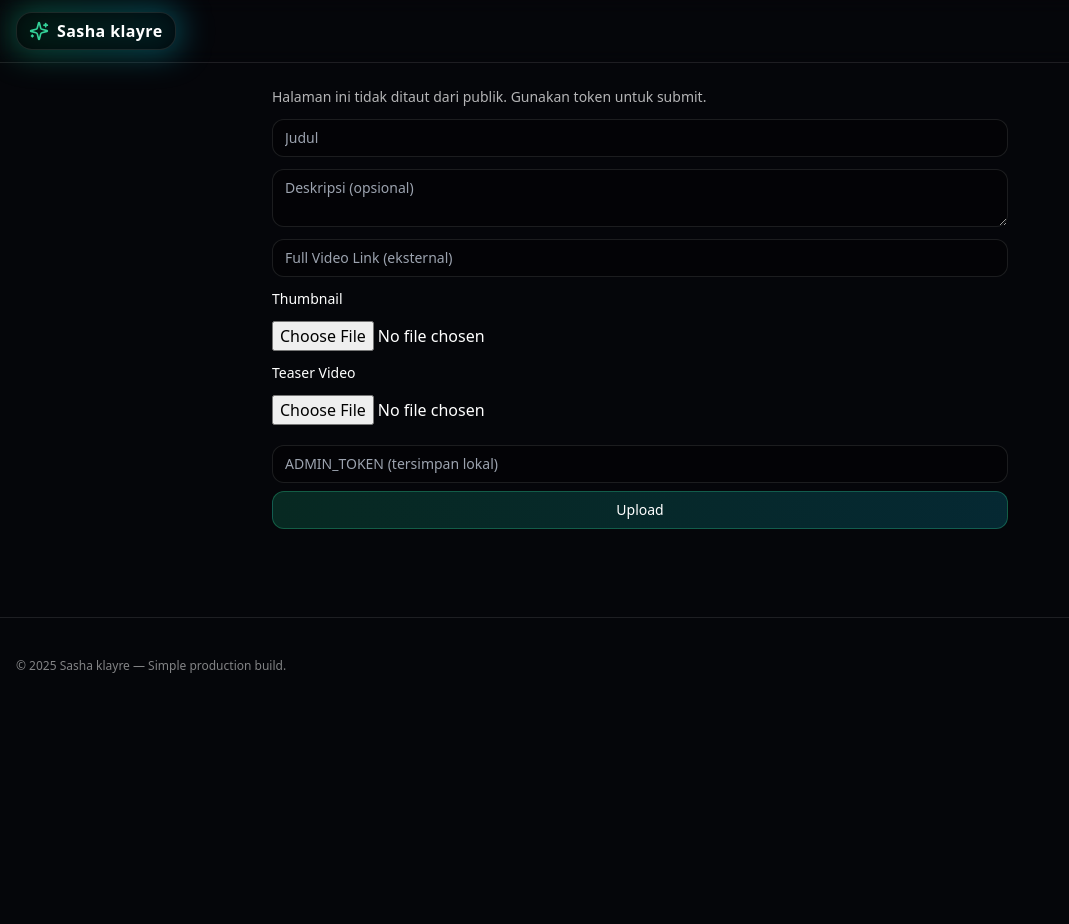
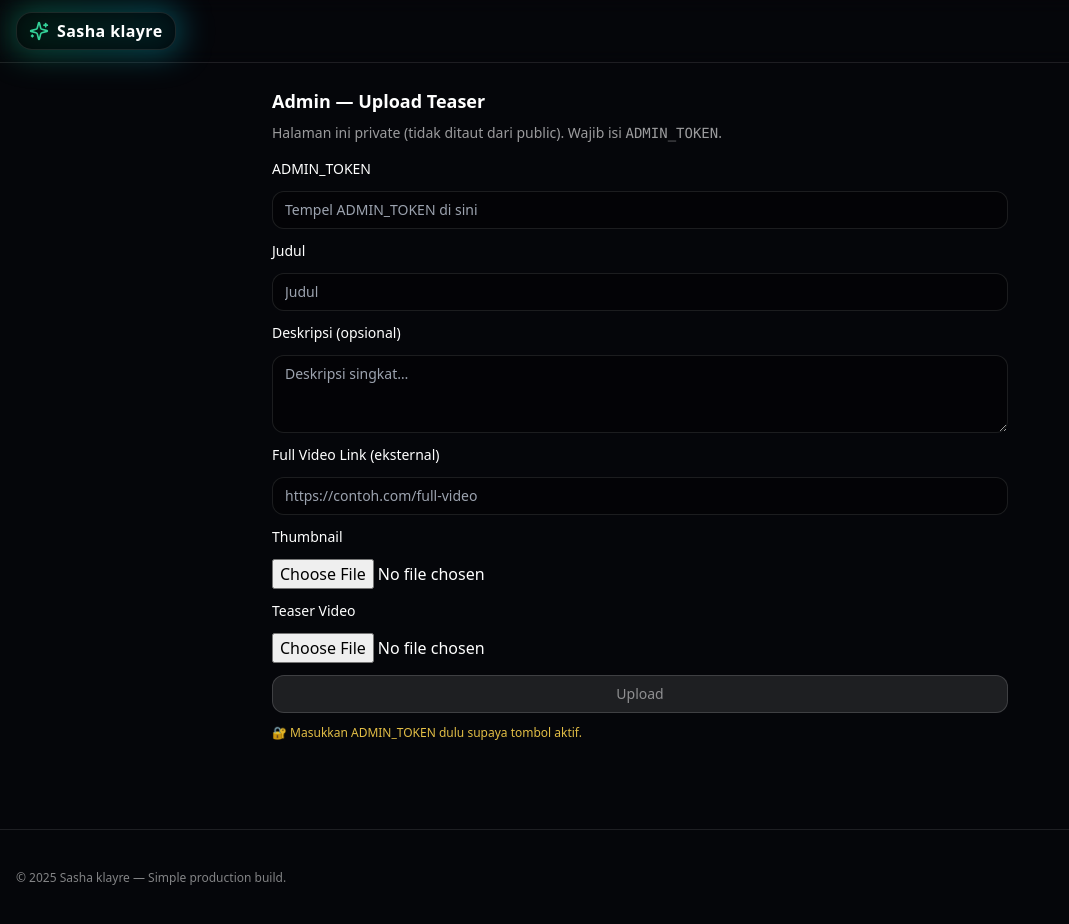
Before and after one commit to itsmeansnana/Sasha-Klayre, a Next.js app: page /admin in a window 1280 px wide. Shown: the whole page, without its empty margins (0-1069 px from the left). Before the commit the page ends 800 px from the top, so only its background shows below. Built offline with nearby package versions, Linux system fonts and the light colour scheme.

Commit message:
Update page.tsx

```diff
--- a/app/admin/page.tsx
+++ b/app/admin/page.tsx
@@ -1,61 +1,140 @@
-'use client'
-import { useEffect, useState } from 'react'
+'use client';
 
+import { useEffect, useMemo, useState } from 'react';
 
 export default function AdminPage() {
-const [title, setTitle] = useState('')
-const [description, setDescription] = useState('')
-const [fullUrl, setFullUrl] = useState('')
-const [thumb, setThumb] = useState<File | null>(null)
-const [teaser, setTeaser] = useState<File | null>(null)
-const [token, setToken] = useState('')
+  // form state
+  const [title, setTitle] = useState('');
+  const [description, setDescription] = useState('');
+  const [fullUrl, setFullUrl] = useState('');
+  const [thumb, setThumb] = useState<File | null>(null);
+  const [teaser, setTeaser] = useState<File | null>(null);
 
+  // token
+  const [token, setToken] = useState('');
+  useEffect(() => {
+    const t = localStorage.getItem('ADMIN_TOKEN') || '';
+    if (t) setToken(t);
+  }, []);
 
-useEffect(() => { setToken(localStorage.getItem('ADMIN_TOKEN') || '') }, [])
-
+  // UI state
+  const [loading, setLoading] = useState(false);
+  const canSubmit = useMemo(
+    () => !!title && !!fullUrl && !!thumb && !!teaser && !!token && !loading,
+    [title, fullUrl, thumb, teaser, token, loading]
+  );
 
   async function submit() {
-if (!title || !thumb || !teaser || !fullUrl) { alert('Lengkapi semua field'); return }
-if (!token) { alert('Masukkan ADMIN_TOKEN'); return }
-const fd = new FormData()
-fd.set('title', title)
-fd.set('description', description)
-fd.set('full_url', fullUrl)
-fd.set('thumb', thumb)
-fd.set('teaser', teaser)
+    try {
+      if (!canSubmit) return;
+      setLoading(true);
 
+      const fd = new FormData();
+      fd.set('title', title);
+      fd.set('description', description);
+      fd.set('full_url', fullUrl);
+      fd.set('thumb', thumb!);
+      fd.set('teaser', teaser!);
 
       const res = await fetch('/api/admin/videos', {
         method: 'POST',
         headers: { Authorization: `Bearer ${token}` },
         body: fd,
-})
-const json = await res.json().catch(() => ({}))
-if (!res.ok) alert(json.error || 'Gagal upload')
-else alert('Upload sukses')
+      });
+
+      const json = await res.json().catch(() => ({}));
+      if (!res.ok) throw new Error(json?.error || 'Upload gagal');
+
+      alert('✅ Upload sukses');
+      // reset form
+      setTitle(''); setDescription(''); setFullUrl('');
+      setThumb(null); setTeaser(null);
+    } catch (e: any) {
+      console.error(e);
+      alert(`❌ ${e.message || 'Terjadi kesalahan'}`);
+    } finally {
+      setLoading(false);
     }
-
+  }
 
   return (
     <main className="mx-auto max-w-3xl px-4 py-6">
-<div className="mb-3 text-sm text-white/70">Halaman ini tidak ditaut dari publik. Gunakan token untuk submit.</div>
+      <h1 className="text-lg font-semibold mb-2">Admin — Upload Teaser</h1>
+      <p className="text-sm text-white/60 mb-4">
+        Halaman ini private (tidak ditaut dari public). Wajib isi <code>ADMIN_TOKEN</code>.
+      </p>
+
       <div className="grid gap-3">
-<input className="bg-black/40 border border-white/10 rounded-xl px-3 py-2 text-sm" placeholder="Judul" value={title} onChange={e=>setTitle(e.target.value)} />
-<textarea className="bg-black/40 border border-white/10 rounded-xl px-3 py-2 text-sm" placeholder="Deskripsi (opsional)" value={description} onChange={e=>setDescription(e.target.value)} />
-<input className="bg-black/40 border border-white/10 rounded-xl px-3 py-2 text-sm" placeholder="Full Video Link (eksternal)" value={fullUrl} onChange={e=>setFullUrl(e.target.value)} />
+        <label className="text-sm">ADMIN_TOKEN</label>
+        <input
+          className="bg-black/40 border border-white/10 rounded-xl px-3 py-2 text-sm"
+          placeholder="Tempel ADMIN_TOKEN di sini"
+          value={token}
+          onChange={(e) => {
+            setToken(e.target.value);
+            localStorage.setItem('ADMIN_TOKEN', e.target.value);
+          }}
+        />
 
+        <label className="text-sm">Judul</label>
+        <input
+          className="bg-black/40 border border-white/10 rounded-xl px-3 py-2 text-sm"
+          placeholder="Judul"
+          value={title}
+          onChange={(e) => setTitle(e.target.value)}
+        />
+
+        <label className="text-sm">Deskripsi (opsional)</label>
+        <textarea
+          className="bg-black/40 border border-white/10 rounded-xl px-3 py-2 text-sm"
+          placeholder="Deskripsi singkat…"
+          value={description}
+          onChange={(e) => setDescription(e.target.value)}
+          rows={3}
+        />
+
+        <label className="text-sm">Full Video Link (eksternal)</label>
+        <input
+          className="bg-black/40 border border-white/10 rounded-xl px-3 py-2 text-sm"
+          placeholder="https://contoh.com/full-video"
+          value={fullUrl}
+          onChange={(e) => setFullUrl(e.target.value)}
+        />
 
         <label className="text-sm">Thumbnail</label>
-<input type="file" accept="image/*" onChange={e=>setThumb(e.target.files?.[0]||null)} />
+        <input
+          type="file"
+          accept="image/*"
+          onChange={(e) => setThumb(e.target.files?.[0] || null)}
+        />
+
         <label className="text-sm">Teaser Video</label>
-<input type="file" accept="video/*" onChange={e=>setTeaser(e.target.files?.[0]||null)} />
+        <input
+          type="file"
+          accept="video/*"
+          onChange={(e) => setTeaser(e.target.files?.[0] || null)}
+        />
 
+        <button
+          type="button"
+          onClick={submit}
+          disabled={!canSubmit}
+          className={[
+            'relative z-10 pointer-events-auto py-2 rounded-xl text-sm border transition',
+            canSubmit
+              ? 'bg-gradient-to-r from-emerald-500/20 to-cyan-500/20 border-emerald-400/30 hover:from-emerald-500/30 hover:to-cyan-500/30'
+              : 'bg-white/10 border-white/15 text-white/50 cursor-not-allowed',
+          ].join(' ')}
+        >
+          {loading ? 'Uploading…' : 'Upload'}
+        </button>
 
-<div className="mt-2 grid gap-2">
-<input className="bg-black/40 border border-white/10 rounded-xl px-3 py-2 text-sm" placeholder="ADMIN_TOKEN (tersimpan lokal)" value={token} onChange={e=>{setToken(e.target.value); localStorage.setItem('ADMIN_TOKEN', e.target.value)}} />
-<button onClick={submit} className="py-2 rounded-xl bg-gradient-to-r from-emerald-500/20 to-cyan-500/20 border border-emerald-400/30 hover:from-emerald-500/30 hover:to-cyan-500/30 text-sm">Upload</button>
-</div>
+        {!token && (
+          <p className="text-xs text-amber-300/90">
+            🔐 Masukkan ADMIN_TOKEN dulu supaya tombol aktif.
+          </p>
+        )}
       </div>
     </main>
-)
+  );
 }
```
Lines whose indentation alone changed are shown as unchanged.
